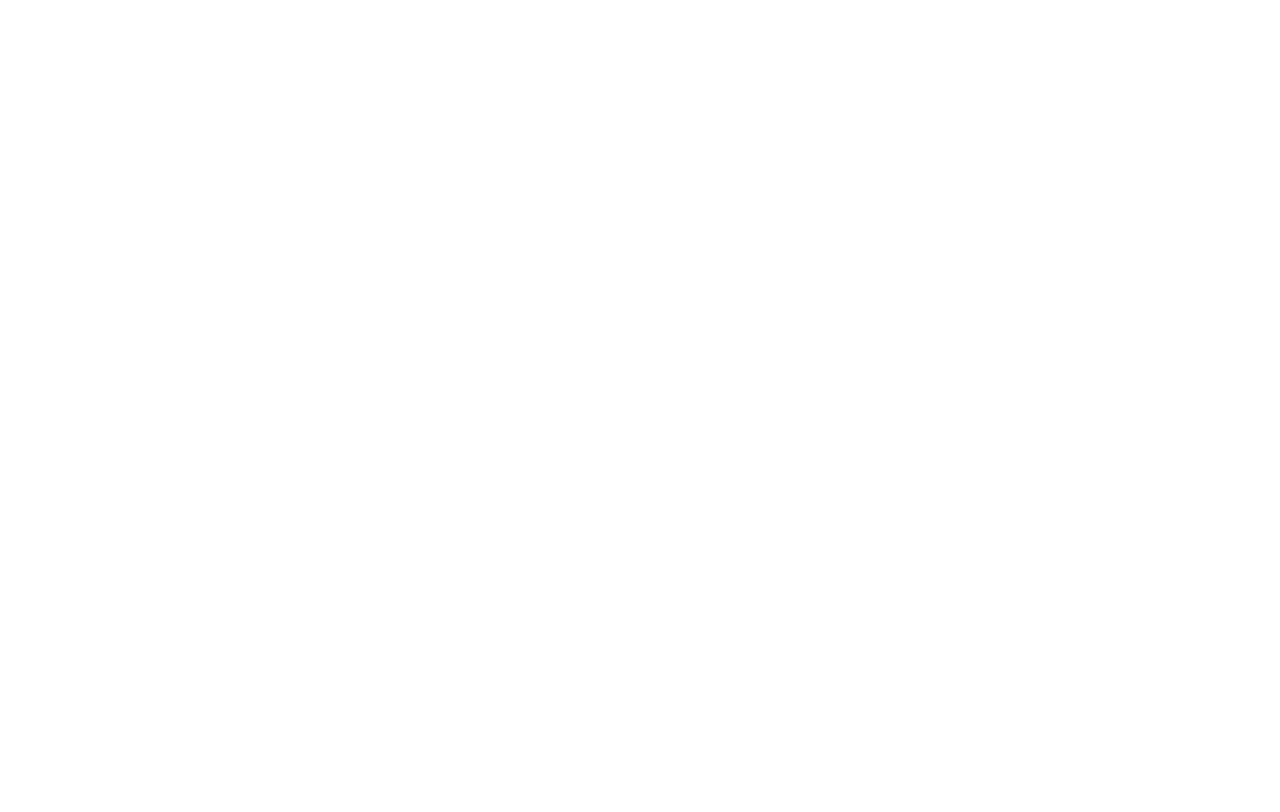
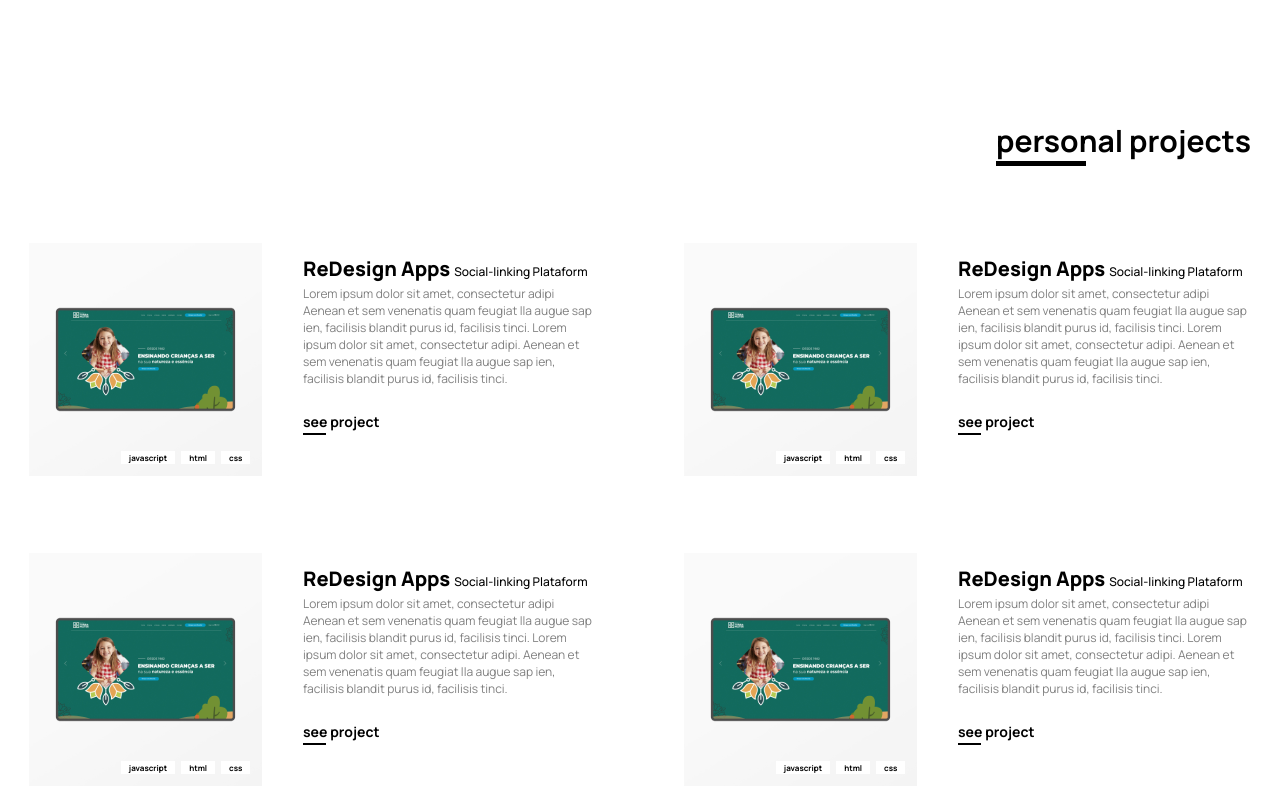
Before and after one commit to 24Skynet24/react-first-portfolio, a React (Vite) app: page / in a window 1280 px wide. Shown: the part 1760-2572 px from the top of the page. Before the commit the page ends 1727 px from the top, so only its background shows below. Built offline with nearby package versions, Linux system fonts and the light colour scheme; a web font is replaced by a local one.

Commit message:
add Projects section

```diff
--- a/src/App.jsx
+++ b/src/App.jsx
@@ -1,6 +1,7 @@
 import HomeSection from "./components/HomeSection/HomeSection";
 import Header from "./components/Header/Header";
 import AboutSection from "./components/AboutSection/AboutSection";
+import ProjectsSection from "./components/ProjectsSection/ProjectsSection";
 
 function App() {
 
@@ -9,6 +10,7 @@
         <Header/>
         <HomeSection/>
         <AboutSection/>
+        <ProjectsSection/>
     </>
   )
 }
--- /dev/null
+++ b/src/components/ProjectCard/ProjectCard.jsx
@@ -0,0 +1,30 @@
+import "./ProjectCard.scss"
+
+function CardTitle({title, subTitle = null}) {
+    if (subTitle) return <h3 className="title"> {title} <span> {subTitle} </span></h3>
+    return <h3 className="title"> {title}</h3>
+}
+
+export default function ProjectCard({ img, alt, skills = [], title, subTitle, txt, link }) {
+    const skillsEl = skills.map(skill => {
+        return <span className="skill_item"> {skill} </span>
+    })
+
+    return (
+        <>
+            <article className="project_card d-flex">
+                <div className="img_box flex-center">
+                    <img src={ img } alt={ alt }/>
+                    <div className="img_gox_skills flex-align-center">
+                        { skillsEl }
+                    </div>
+                </div>
+                <div className="txt_box">
+                    <CardTitle title={ title } subTitle={ subTitle }/>
+                    <p>{ txt }</p>
+                    <a href={ link } target="_blank">see project</a>
+                </div>
+            </article>
+        </>
+    )
+}
--- /dev/null
+++ b/src/components/ProjectCard/ProjectCard.scss
@@ -0,0 +1,72 @@
+article.project_card {
+  width: 56.7rem;
+  height: 23.3rem;
+
+  .img_box {
+    position: relative;
+    width: 23.3rem;
+    background: rgb(248, 248, 248);
+
+    img {
+      object-fit: cover;
+    }
+
+    .img_gox_skills {
+      position: absolute;
+      right: 5%;
+      bottom: 5%;
+
+      span {
+        background: rgb(255, 255, 255);
+        margin-right: .6rem;
+        font-size: .8rem;
+        font-weight: 700;
+        padding: 1px .8rem;
+
+        &:last-child {
+          margin-right: 0;
+        }
+      }
+    }
+  }
+
+  .txt_box {
+    padding: 1.2rem 0 2.7rem 4.1rem;
+
+    h3 {
+      font-size: 2rem;
+      font-weight: 800;
+      margin-bottom: .3rem;
+
+      span {
+        font-size: 1.2rem;
+        font-weight: 500;
+      }
+    }
+
+    p {
+      font-size: 1.2rem;
+      color: rgb(128, 128, 128);
+      width: 100%;
+      height: 100%;
+      max-height: 11rem;
+      margin-bottom: 1.7rem;
+    }
+
+    a {
+      font-size: 1.4rem;
+      font-weight: 700;
+      position: relative;
+
+      &::after {
+        content: "";
+        position: absolute;
+        left: 0;
+        top: 110%;
+        width: 2.3rem;
+        height: 2px;
+        background: rgb(0, 0, 0);
+      }
+    }
+  }
+}
--- /dev/null
+++ b/src/components/ProjectsSection/ProjectsSection.jsx
@@ -0,0 +1,28 @@
+import SectionName from "../SectionName/SectionName";
+import Container from "../Container/Container";
+import ProjectCard from "../ProjectCard/ProjectCard";
+
+import "./ProjectsSection.scss"
+
+import projectItems from "../../data/projectItems";
+
+const projectCards = projectItems.map(card => {
+    return <ProjectCard {...card}/>
+})
+
+export default function ProjectsSection() {
+    return (
+        <>
+            <section className="projects">
+                <Container>
+                    <div className="flex_end">
+                        <SectionName>personal projects</SectionName>
+                    </div>
+                    <div className="flex_wrap flex-between">
+                        { projectCards }
+                    </div>
+                </Container>
+            </section>
+        </>
+    )
+}
--- /dev/null
+++ b/src/components/ProjectsSection/ProjectsSection.scss
@@ -0,0 +1,16 @@
+section.projects {
+  padding: 15.3rem 0;
+
+  .flex_end {
+    margin-bottom: 8.2rem;
+    display: flex;
+    justify-content: flex-end;
+    width: 100%;
+  }
+
+  .flex_wrap {
+    width: 100%;
+    flex-wrap: wrap;
+    gap: 7.7rem 0;
+  }
+}
--- /dev/null
+++ b/src/data/projectItems.js
@@ -0,0 +1,57 @@
+import testImg from "../assets/img/project_img.png"
+
+export default [
+    {
+        img: testImg,
+        alt: 'x',
+        skills: ["javascript", "html", "css"],
+        title: 'ReDesign Apps',
+        subTitle: 'Social-linking Plataform',
+        txt: `Lorem ipsum dolor sit amet, consectetur adipi
+        Aenean et sem venenatis quam feugiat lla augue sap ien,
+        facilisis blandit purus id, facilisis tinci.
+        Lorem ipsum dolor sit amet, consectetur adipi.
+        Aenean et sem venenatis quam feugiat lla augue sap
+        ien, facilisis blandit purus id, facilisis tinci.`,
+        link: '#',
+    },
+    {
+        img: testImg,
+        skills: ["javascript", "html", "css"],
+        title: 'ReDesign Apps',
+        subTitle: 'Social-linking Plataform',
+        txt: `Lorem ipsum dolor sit amet, consectetur adipi
+        Aenean et sem venenatis quam feugiat lla augue sap ien,
+        facilisis blandit purus id, facilisis tinci.
+        Lorem ipsum dolor sit amet, consectetur adipi.
+        Aenean et sem venenatis quam feugiat lla augue sap
+        ien, facilisis blandit purus id, facilisis tinci.`,
+        link: '#',
+    },
+    {
+        img: testImg,
+        skills: ["javascript", "html", "css"],
+        title: 'ReDesign Apps',
+        subTitle: 'Social-linking Plataform',
+        txt: `Lorem ipsum dolor sit amet, consectetur adipi
+        Aenean et sem venenatis quam feugiat lla augue sap ien,
+        facilisis blandit purus id, facilisis tinci.
+        Lorem ipsum dolor sit amet, consectetur adipi.
+        Aenean et sem venenatis quam feugiat lla augue sap
+        ien, facilisis blandit purus id, facilisis tinci.`,
+        link: '#',
+    },
+    {
+        img: testImg,
+        skills: ["javascript", "html", "css"],
+        title: 'ReDesign Apps',
+        subTitle: 'Social-linking Plataform',
+        txt: `Lorem ipsum dolor sit amet, consectetur adipi
+        Aenean et sem venenatis quam feugiat lla augue sap ien,
+        facilisis blandit purus id, facilisis tinci.
+        Lorem ipsum dolor sit amet, consectetur adipi.
+        Aenean et sem venenatis quam feugiat lla augue sap
+        ien, facilisis blandit purus id, facilisis tinci.`,
+        link: '#',
+    },
+]
```
Also changed, not shown: src/assets/img/project_img.png (added).
